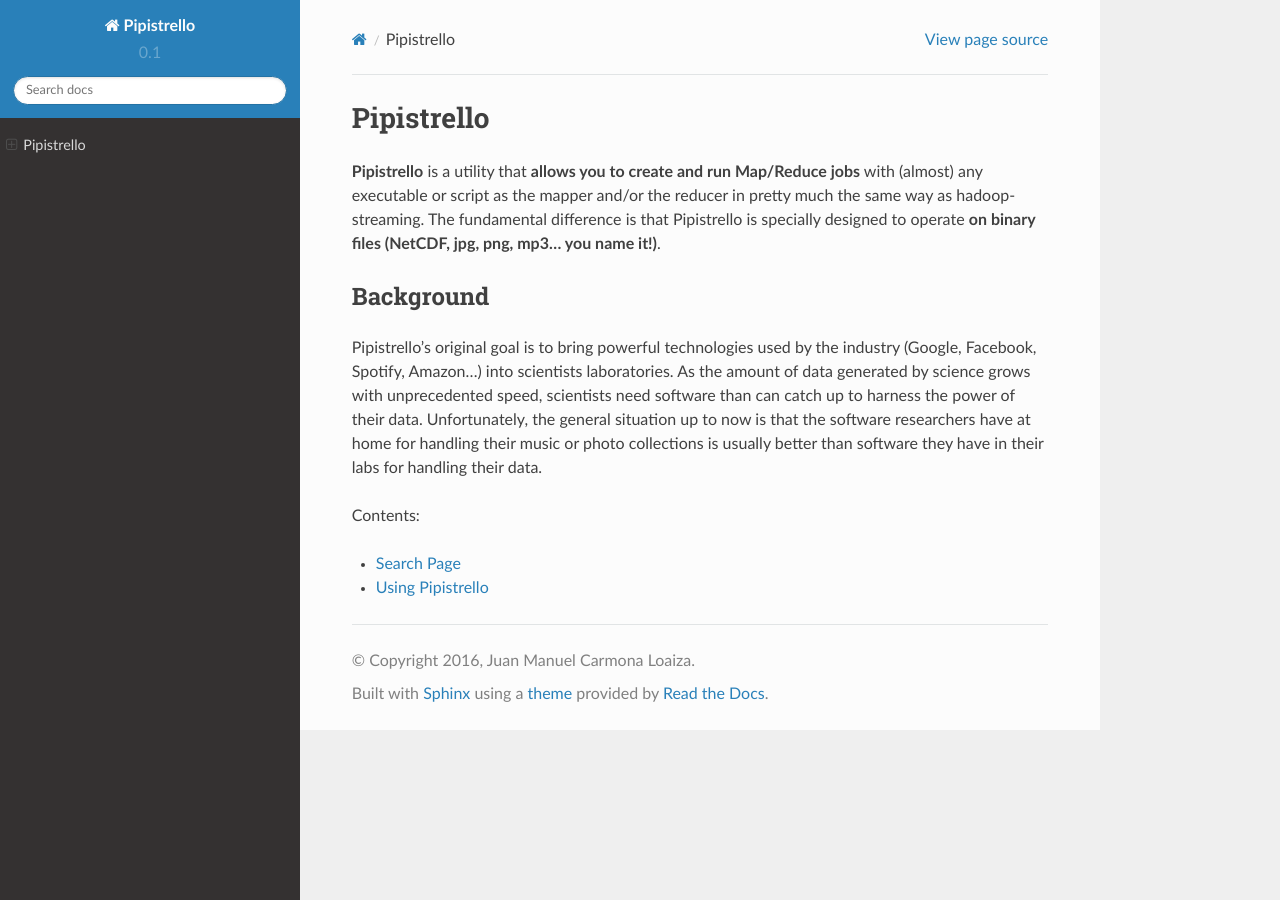
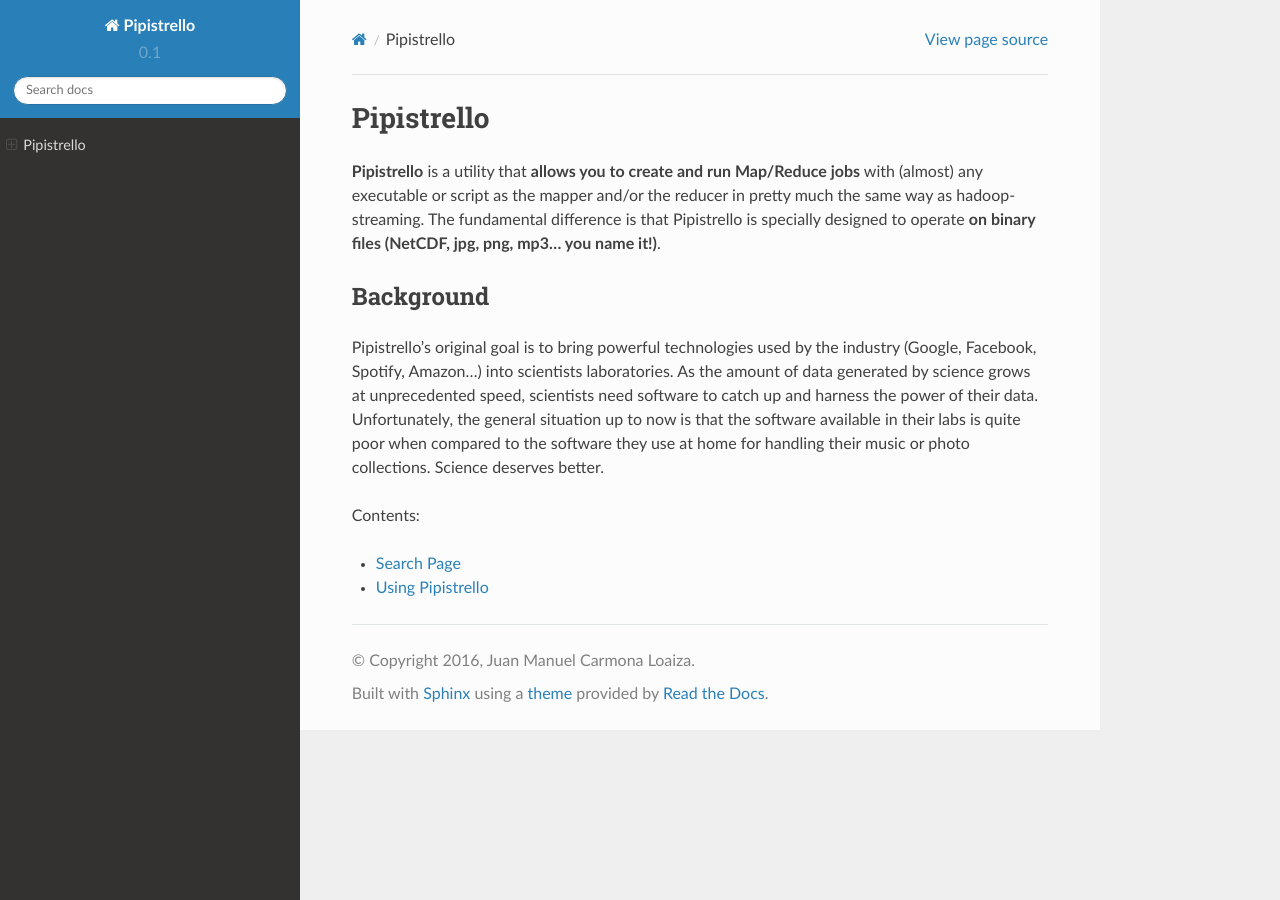
Before and after one commit to juanmcloaiza/Pipistrello, a Sphinx documentation site: the page built from docs/index.rst, in a window 1280 px wide. Built offline with Sphinx 7.4.7 and the Read the Docs theme 2.0.0, drawn with Linux system fonts in a browser that asks for light colours; formulas are drawn with MathJax 3.

Commit message:
Update index.rst

```diff
--- a/docs/index.rst
+++ b/docs/index.rst
@@ -16,10 +16,10 @@ Background
 
 Pipistrello's original goal is to bring powerful technologies used by the industry
 (Google, Facebook, Spotify, Amazon...) into scientists laboratories. As the amount of
-data generated by science grows with unprecedented speed, scientists need software than
-can catch up to harness the power of their data. Unfortunately, the general situation up to now
-is that the software researchers have at home for handling their music or photo collections is
-usually better than software they have in their labs for handling their data.
+data generated by science grows at unprecedented speed, scientists need software to
+catch up and harness the power of their data. Unfortunately, the general situation up to now
+is that the software available in their labs is quite poor when compared to the software
+they use at home for handling their music or photo collections. Science deserves better.
 
 
 Contents:
```
